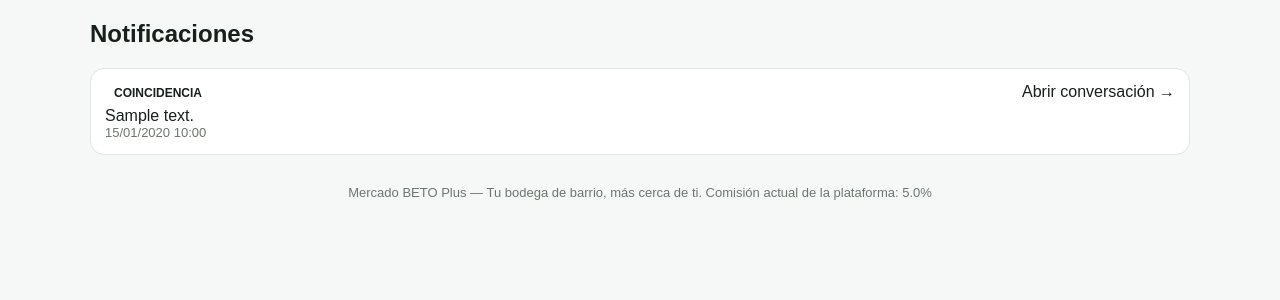
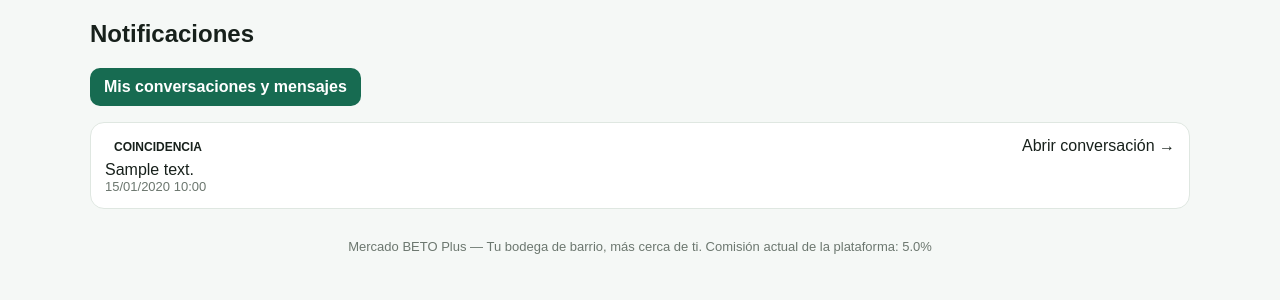
Before and after one commit to Badplus/ConectaCuba, a Flask app: template ConectaCuba_v3/app/templates/notifications.html in a window 1280 px wide. Shown: the part 67-367 px from the top of the page. Run offline with Flask 3, Linux system fonts and the light colour scheme; the template is opened without the code that fills it: most values are stand-ins (such as "Sample title", 1, 10 or a date in 2020); some libraries are stand-ins or nearby versions.

Commit message:
Link notifications to message inbox

```diff
--- a/ConectaCuba_v3/app/templates/notifications.html
+++ b/ConectaCuba_v3/app/templates/notifications.html
@@ -1,5 +1,5 @@
 {% extends 'base.html' %}{% block content %}
-<div class="container"><h2>Notificaciones</h2><div class="list">
+<div class="container"><h2>Notificaciones</h2><p><a class="btn primary" href="{{ url_for('messages_inbox') }}">Mis conversaciones y mensajes</a></p><div class="list">
 {% for n in notes %}
 <a class="row" href="{{url_for('open_notification',notification_id=n.id)}}" style="text-decoration:none;color:inherit">
 <div>
@@ -9,7 +9,7 @@
   <div style="margin-top:6px">{{n.message}}</div>
   <div class="muted">{{n.created_at.strftime('%d/%m/%Y %H:%M')}}</div>
 </div>
-<div>{% if n.context_listing_a_id and n.context_listing_b_id %}Abrir conversación →{% elif n.listing_id %}Ver publicación →{% else %}Abrir →{% endif %}</div>
+<div>{% if n.context_listing_a_id and n.context_listing_b_id %}Abrir conversación →{% elif n.message.startswith('Nuevo mensaje de ') %}Ver conversaciones →{% elif n.listing_id %}Ver publicación →{% else %}Abrir →{% endif %}</div>
 </a>
 {% else %}<div class="card">No hay notificaciones.</div>{% endfor %}
 </div></div>
```
